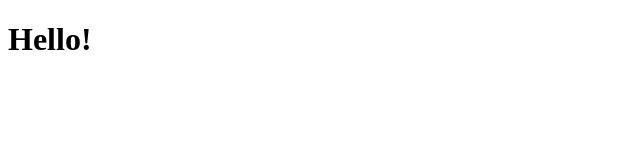
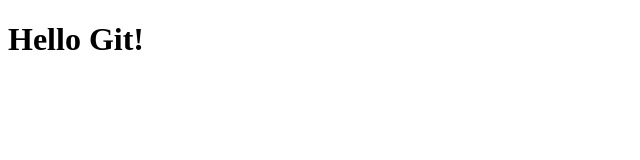
Before and after one commit to HrycenkoMykhaylo/git_test, a plain HTML site: page index.html in a window 1280 px wide. Shown: the whole page, without its empty margins (0-640 px from the left). Drawn offline with Linux system fonts and the light colour scheme.

Commit message:
Second commit

```diff
--- a/index.html
+++ b/index.html
@@ -6,6 +6,6 @@
     <title>Git test</title>
   </head>
   <body>
-    <h1>Hello!</h1>
+    <h1>Hello Git!</h1>
   </body>
 </html>
```
